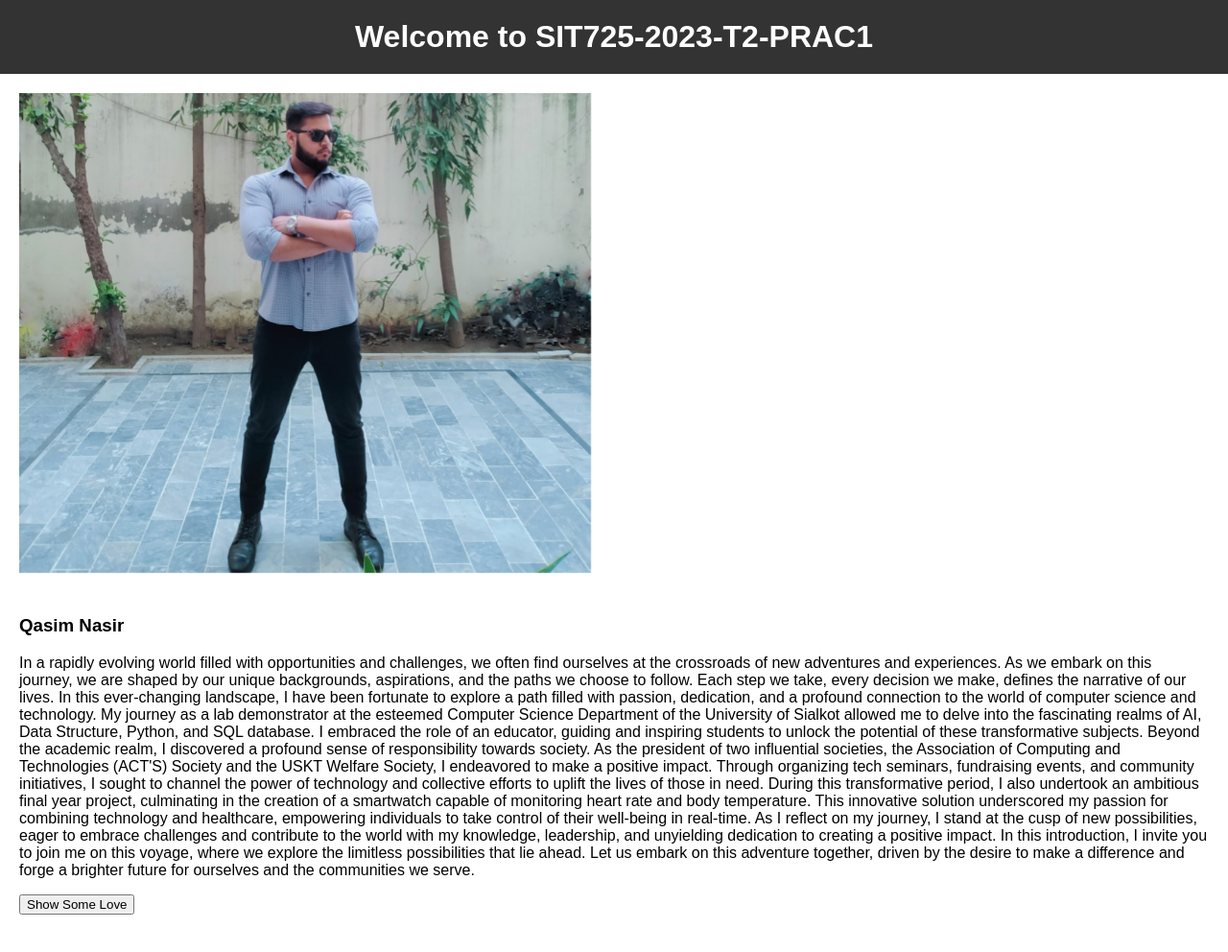
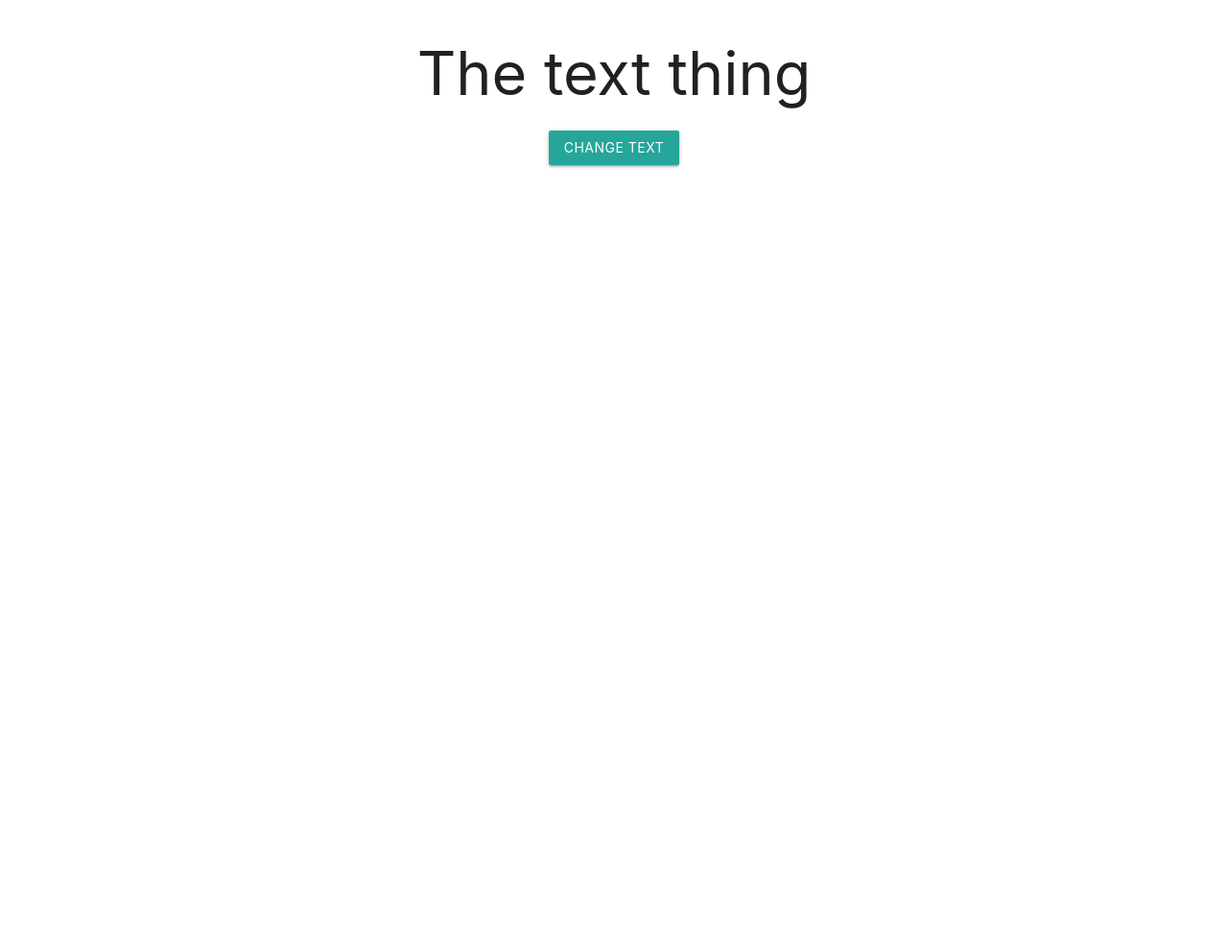
Before and after one commit to Qasimnasir/sit725-2023-t2-prac1, a plain HTML site: page index.html in a window 1280 px wide. Shown: the whole page at 96% size. After the commit the page ends 800 px from the top, so only its background shows below. Drawn offline with nearby package versions, Linux system fonts and the light colour scheme.

Commit message:
Resubmition

```diff
--- a/index.html
+++ b/index.html
@@ -1,35 +1,19 @@
-<!DOCTYPE html>
-<html lang="en">
-<head>
-  <meta charset="UTF-8">
-  <meta name="viewport" content="width=device-width, initial-scale=1.0">
-  <title>One-Page Animated Website</title>
-  <link rel="stylesheet" href="style.css">
-</head>
-<body>
-  <header>
-    <h1>Welcome to SIT725-2023-T2-PRAC1</h1>
-  </header>
-  <main>
-</section>
-<section id="image-section" class="slide-in">
-  <img src="images/ab.jpg">
-</section>
-    <section id="introduction" class="fade-in">
-      <h3>Qasim Nasir</h3>
-      <p>
-        In a rapidly evolving world filled with opportunities and challenges, we often find ourselves at the crossroads of new adventures and experiences. As we embark on this journey, we are shaped by our unique backgrounds, aspirations, and the paths we choose to follow. Each step we take, every decision we make, defines the narrative of our lives.
+<html>
+    <head>
+        <title>SIT725</title>
+        <link rel="stylesheet" href="https://cdnjs.cloudflare.com/ajax/libs/materialize/1.0.0/css/materialize.min.css">
+    </head>
 
-In this ever-changing landscape, I have been fortunate to explore a path filled with passion, dedication, and a profound connection to the world of computer science and technology. My journey as a lab demonstrator at the esteemed Computer Science Department of the University of Sialkot allowed me to delve into the fascinating realms of AI, Data Structure, Python, and SQL database. I embraced the role of an educator, guiding and inspiring students to unlock the potential of these transformative subjects.
-
-Beyond the academic realm, I discovered a profound sense of responsibility towards society. As the president of two influential societies, the Association of Computing and Technologies (ACT'S) Society and the USKT Welfare Society, I endeavored to make a positive impact. Through organizing tech seminars, fundraising events, and community initiatives, I sought to channel the power of technology and collective efforts to uplift the lives of those in need.
-
-During this transformative period, I also undertook an ambitious final year project, culminating in the creation of a smartwatch capable of monitoring heart rate and body temperature. This innovative solution underscored my passion for combining technology and healthcare, empowering individuals to take control of their well-being in real-time.
-
-As I reflect on my journey, I stand at the cusp of new possibilities, eager to embrace challenges and contribute to the world with my knowledge, leadership, and unyielding dedication to creating a positive impact. In this introduction, I invite you to join me on this voyage, where we explore the limitless possibilities that lie ahead. Let us embark on this adventure together, driven by the desire to make a difference and forge a brighter future for ourselves and the communities we serve.
-      </p>
-    <button id="animateButton">Show Some Love</button>
-  </main>
-  <script src="script.js"></script>
-</body>
+    <body>
+        <div class="container">
+            <div class="row">
+                <div class="col s12 center-align">
+                    <h1 id="header">The text thing</h1>
+                </div>
+                <div class="col s12 center-align">
+                    <a class="waves-effect waves-light btn" onclick="changeText()">Change Text</a>
+                </div>
+        </div>
+        <script src="script.js"></script>
+    </body>
 </html>
--- a/script.js
+++ b/script.js
@@ -1,10 +1,12 @@
-document.addEventListener("DOMContentLoaded", function() {
-    const introductionSection = document.getElementById("introduction");
-    const imageSection = document.getElementById("image-section");
-    const animateButton = document.getElementById("animateButton");
+function changeText() {
+  // this should change the displlay text
+  let textList = ['text1','text2','text3','text4','text5'];
+  let randomNumber = getRandomNumber(0, textList.length - 1);
+  console.log(randomNumber);
+  document.getElementById('header').innerHTML = textList[randomNumber];
+}
 
-    animateButton.addEventListener("click", function() {
-      introductionSection.classList.add("fade-in");
-      imageSection.classList.add("slide-in");
-    });
-  });
+function getRandomNumber(min,max) {
+  // generate a random number between a range
+  return Math.floor(Math.random()*(max-min + 1)+min);
+}
--- a/style.css
+++ /dev/null
@@ -1,54 +0,0 @@
-/* Global styles */
-body {
-    font-family: Arial, sans-serif;
-    margin: 0;
-    padding: 0;
-  }
-
-  header {
-    background-color: #333;
-    color: #fff;
-    padding: 20px;
-    text-align: center;
-  }
-
-  header h1 {
-    margin: 0;
-  }
-
-  main {
-    padding: 20px;
-  }
-
-  section {
-    margin-bottom: 40px;
-  }
-
-  /* Image section styles */
-  #image-section img {
-    max-width: 600px;
-    height: 500px;
-  }
-
-  /* Animations */
-  .fade-in {
-    opacity: 0;
-    animation: fadeInAnimation 1s ease-in-out forwards;
-  }
-
-  @keyframes fadeInAnimation {
-    to {
-      opacity: 1;
-    }
-  }
-
-  .slide-in {
-    transform: translateX(100%);
-    animation: slideInAnimation 1s ease-in-out forwards;
-  }
-
-  @keyframes slideInAnimation {
-    to {
-      transform: translateX(0);
-    }
-  }
```
